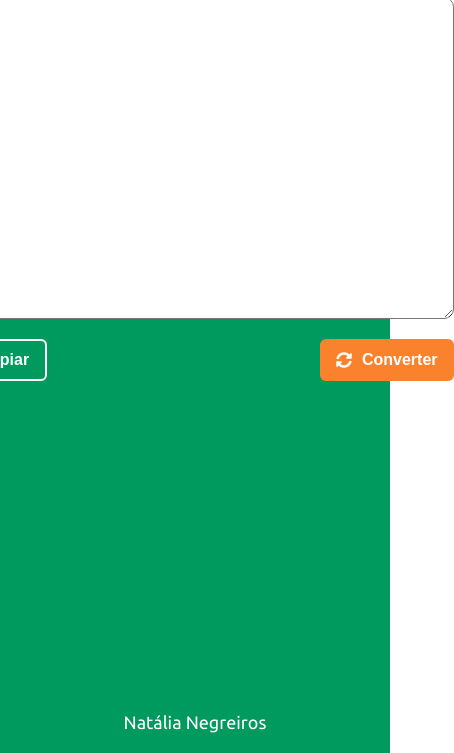
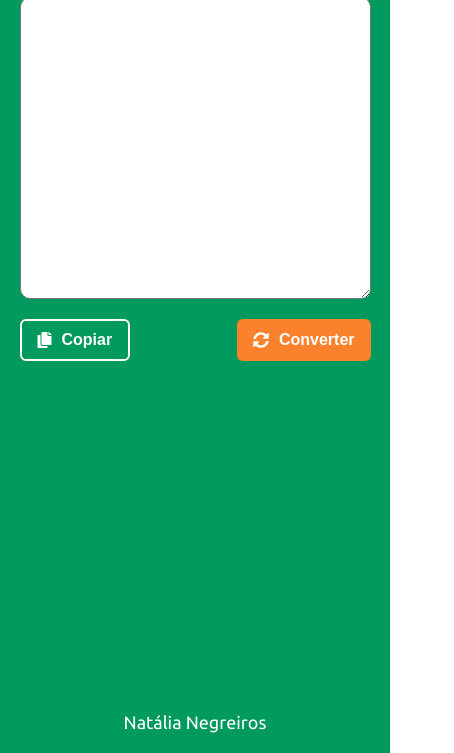
Before and after one commit to negres/convert-to-string, a plain HTML site: page index.html in a window 390 px wide. Shown: the part 91-844 px from the top of the page, 454 px wide, since content can reach past the window. Drawn offline with Linux system fonts and the light colour scheme.

Commit message:
fix css media query

```diff
--- a/style.css
+++ b/style.css
@@ -28,7 +28,7 @@ header .title {
 
 .textarea-input {
   border-radius: 10px;
-  padding: 10px;
+  min-height: 75px;
 }
 
 .container-buttons {
@@ -96,3 +96,18 @@ footer a {
 footer a:hover {
   color: #D3F70C;
 }
+
+/* MEDIA QUERIES */
+
+@media only screen and (max-width: 600px) {
+  .textarea-input {
+    margin: 0 auto;
+    min-height: 75px;
+    width: 90%;
+  }
+
+  .container-buttons {
+    margin: 0 auto;
+    width: 90%;
+  }
+}
```
